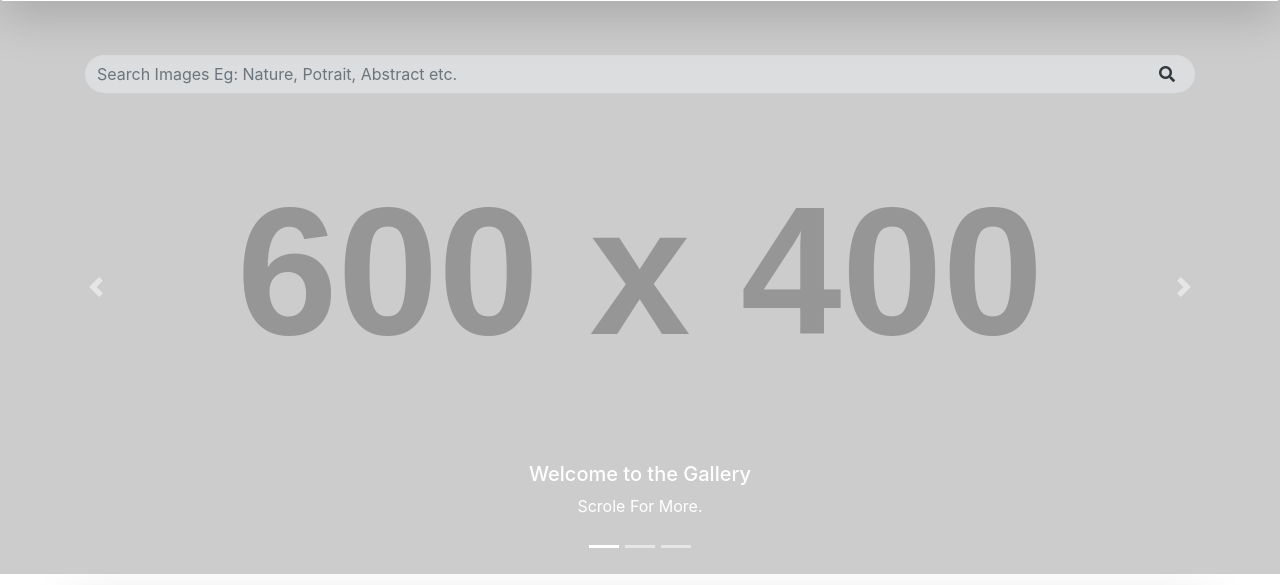
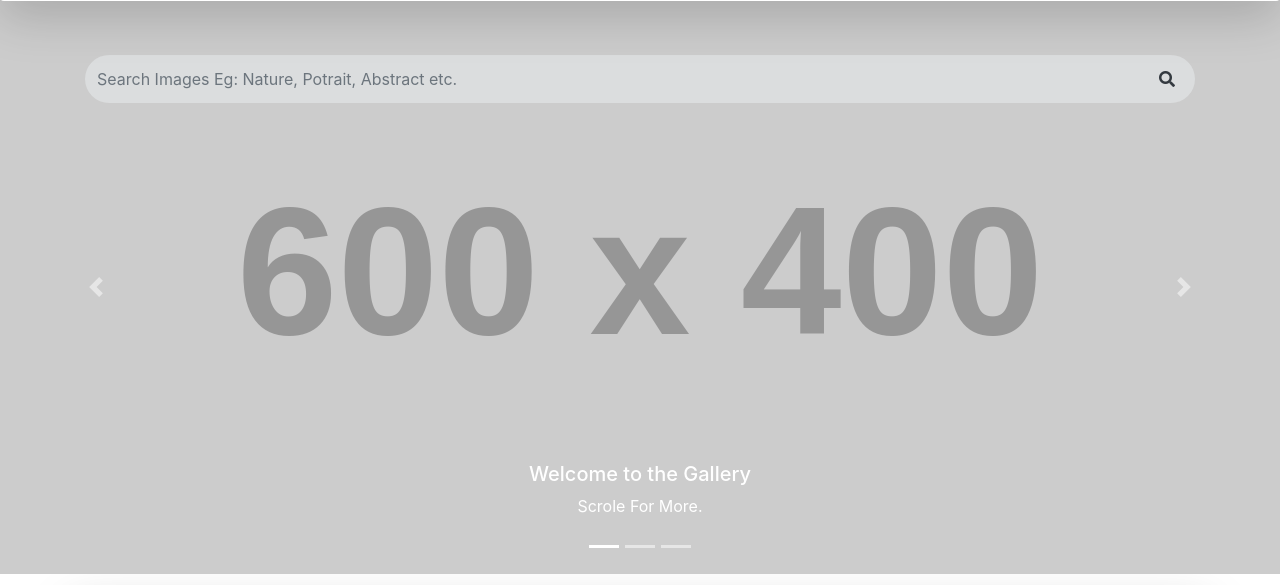
Before and after one commit to thesurajdas/imagex, a PHP site: page /imagez/ in a window 1280 px wide. Shown: the part 61-646 px from the top of the page. Run offline with PHP 8.4, Linux system fonts and the light colour scheme; grey boxes labelled with a size stand in for pictures from a placeholder-image service; some libraries are stand-ins or nearby versions; grey boxes are pictures that could not be loaded.

Commit message:
fixed search bar height

```diff
--- a/index.php
+++ b/index.php
@@ -137,7 +137,7 @@
             <div class="container">
                 <form action="">
                     <div class="row no-gutters mt-3 align-items-center">
-                        <input class="form-control sbdr bg-light rounded-pill pr-5" type="text" placeholder="Search Images Eg: Nature, Potrait, Abstract etc." id="example-search-input2">
+                        <input class="form-control sbdr bg-light rounded-pill pr-5" type="text" placeholder="Search Images Eg: Nature, Potrait, Abstract etc." id="example-search-input2" style="height: 48px;">
                         <div class="col-auto">
                             <button class="btn btn-outline-light text-dark border-0 rounded-pill ml-n5" type="button">
                                 <i class="fas fa-search"></i>
```
